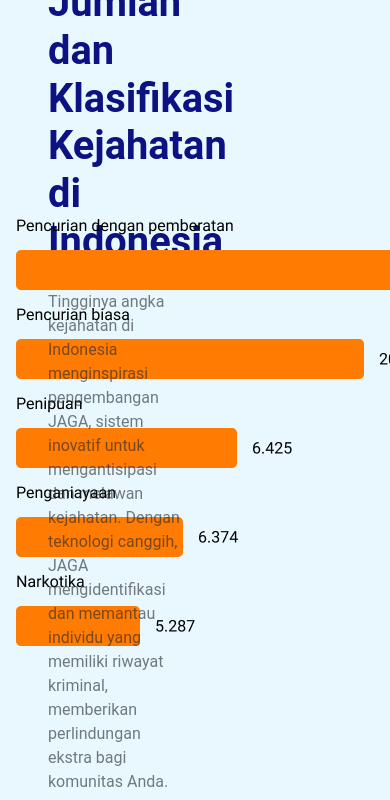
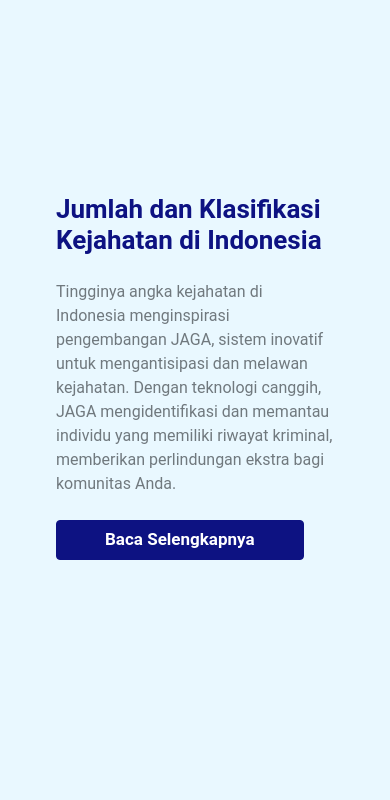
Before and after one commit to faidfadjri/jaga, a Laravel app: page / in a window 390 px wide; the page is wider, and only the part inside the window is pictured. Shown: the part 865-1665 px from the top of that part. Run offline with Laravel 10, Linux system fonts and the light colour scheme; some libraries are stand-ins or nearby versions.

Commit message:
feat: responsiveness

```diff
--- a/public/css/global.css
+++ b/public/css/global.css
@@ -197,3 +197,21 @@
   ::-webkit-scrollbar-thumb:hover {
     background: #555;
   }
+
+
+
+  /* MOBILE */
+
+  @media (max-width: 767px) {
+    .headline-1 {
+        font-size: 33px;
+    }
+
+    .headline-2 {
+        font-size: 26px;
+    }
+
+    .footer {
+        border-radius: 0.2em;
+    }
+  }
--- a/public/css/pages/home.css
+++ b/public/css/pages/home.css
@@ -10,6 +10,7 @@
     position: relative;
 }
 
+
 .line {
     position: absolute;
     width: 100%;
@@ -20,6 +21,7 @@
     position: absolute;
     right: 2%;
     bottom: 5%;
+    z-index: 100;
 }
 
 .feature-row {
@@ -59,3 +61,17 @@
     top: 14%;
     transform: rotate(-45deg);
 }
+
+@media (max-width: 767px) {
+    .illustration img {
+        height: 300px;
+    }
+
+    .illustration {
+        margin-top: 100px;
+    }
+
+    .whatsapp {
+        display: none;
+    }
+}
--- a/resources/views/templates/features.blade.php
+++ b/resources/views/templates/features.blade.php
@@ -1,6 +1,6 @@
-<section class="section" style="background: #E9F8FF">
+<section class="section p-2 p-lg-0" style="background: #E9F8FF">
     <div class="row align-items-center flex-grow-1 px-5 mb-5">
-        <div class="col-6 d-flex flex-column gap-4">
+        <div class="col-sm-12 col-lg-6 d-flex flex-column gap-4">
             <h2 class="headline-2 fw-bolder primary">Jumlah dan Klasifikasi <br> Kejahatan di Indonesia</h2>
             <p class="paragpraph opacity-60">
                 Tingginya angka kejahatan di Indonesia menginspirasi pengembangan JAGA, sistem inovatif untuk
@@ -10,18 +10,18 @@
             <a class="btn btn-primary px-5" style="width: fit-content">Baca Selengkapnya</a>
         </div>
 
-        <div class="col-6 d-flex align-items-center justify-content-center">
+        <div class="col-sm-12 col-lg-6 d-none d-lg-flex align-items-center justify-content-center">
             <img src="/assets/images/chart.png" alt="chart">
         </div>
     </div>
 </section>
 
-<section class="section">
+<section class="section p-2 p-lg-0">
     <div class="row align-items-center flex-grow-1 px-5 feature-row">
-        <div class="col-6 d-flex align-items-center justify-content-center">
+        <div class="col-sm-12 col-lg-6 d-flex align-items-center justify-content-center">
             <img src="/assets/images/bacain.svg" alt="barcode" width="400" height="400">
         </div>
-        <div class="col-6 d-flex flex-column gap-4">
+        <div class="col-sm-12 col-lg-6 d-flex flex-column gap-4">
             <h2 class="headline-2 fw-bolder primary">BACA-IN</h2>
             <p class="paragpraph opacity-60">
                 Barcode Scanner Integration scan kode barcode milik orang lain untuk melihat histori kriminal mereka,
@@ -33,9 +33,9 @@
     </div>
 </section>
 
-<section class="section">
+<section class="section p-2 p-lg-0">
     <div class="row align-items-center flex-grow-1 px-5 feature-row-right">
-        <div class="col-6 d-flex flex-column gap-4">
+        <div class="col-sm-12 col-lg-6 d-flex flex-column gap-4">
             <h2 class="headline-2 fw-bolder primary">REKSA</h2>
             <p class="paragpraph opacity-60">
                 <strong>Rekaman Sistem Aman</strong> lihat history kriminal orang - orang yang berada di sekitar anda.
@@ -44,18 +44,18 @@
             </p>
             <a class="btn btn-primary px-5" style="width: fit-content">Baca Selengkapnya</a>
         </div>
-        <div class="col-6 d-flex align-items-center justify-content-center">
+        <div class="col-sm-12 col-lg-6 d-flex align-items-center justify-content-center">
             <img src="/assets/images/reksa.svg" alt="barcode" width="400" height="400">
         </div>
     </div>
 </section>
 
-<section class="section">
+<section class="section p-2 p-lg-0">
     <div class="row align-items-center flex-grow-1 px-5 feature-row">
-        <div class="col-6 d-flex align-items-center justify-content-center">
+        <div class="col-sm-12 col-lg-6 d-flex align-items-center justify-content-center">
             <img src="/assets/images/sikat.svg" alt="barcode" width="400" height="400">
         </div>
-        <div class="col-6 d-flex flex-column gap-4">
+        <div class="col-sm-12 col-lg-6 d-flex flex-column gap-4">
             <h2 class="headline-2 fw-bolder primary">SIKAT</h2>
             <p class="paragpraph opacity-60">
                 <strong>Sistem Insiden dan Keluhan Aduan Terintegrasi</strong> laporkan segala tindakan kejahatan yang
--- a/resources/views/templates/footer.blade.php
+++ b/resources/views/templates/footer.blade.php
@@ -9,7 +9,7 @@
                     </p>
                 </div>
                 <div class="col">
-                    <ul class="d-flex gap-3" style="list-style: none">
+                    <ul class="d-flex flex-column flex-lg-row gap-3" style="list-style: none">
                         <li>
                             <a href="#" style="color: white; opacity: 80%" class="paragpraph">Tentang JAGA</a>
                         </li>
--- a/resources/views/templates/hero.blade.php
+++ b/resources/views/templates/hero.blade.php
@@ -3,12 +3,12 @@
     <img src="/assets/images/whatsapp.svg" alt="whatsapp" class="whatsapp">
 
     <div class="row align-items-center" style="flex-grow: 1; z-index: 10;">
-        <div class="col-6 d-flex align-items-center justify-content-center">
+        <div class="col-sm-12 col-lg-6 d-flex align-items-center justify-content-center">
             <div class="illustration">
                 <img src="/assets/images/police.svg" alt="police illustration">
             </div>
         </div>
-        <div class="col-6">
+        <div class="col-sm-12 col-lg-6 p-5 p-lg-0">
             <div class="hero-text">
                 <p class="headline-6">Selamat Datang di</p>
                 <h1 class="headline-1 primary fw-bolder">Jaringan Analisis & <br> Gugus Anti-Kriminal</h1>
--- a/resources/views/templates/navbar.blade.php
+++ b/resources/views/templates/navbar.blade.php
@@ -1,4 +1,4 @@
-<nav class="navbar navbar-expand-lg" style="z-index: 100; position: sticky; top: 0%">
+<nav class="navbar navbar-expand-lg" style="z-index: 100; position: sticky; top: 0;">
     <div class="container-fluid d-flex justify-content-between align-items-center">
         <a class="navbar-brand" href="#">
             <img src="/assets/images/logo.svg" alt="JAGA">
@@ -7,8 +7,9 @@
             aria-controls="navbarSupportedContent" aria-expanded="false" aria-label="Toggle navigation">
             <span class="navbar-toggler-icon"></span>
         </button>
-        <div class="collapse navbar-collapse d-inline-flex" style="max-width: fit-content" id="navbarSupportedContent">
-            <ul class="navbar-nav mb-2 mb-lg-0">
+        <div class="collapse navbar-collapse bg-white px-3 py-2 d-lg-flex align-items-lg-center justify-content-lg-between"
+            id="navbarSupportedContent">
+            <ul class="navbar-nav mb-2 ms-5 mb-lg-0" style="width: fit-content">
                 <li class="nav-item">
                     <a class="nav-link active" aria-current="page" href="#">Home</a>
                 </li>
@@ -19,7 +20,8 @@
                     <a class="nav-link" href="#">Menu</a>
                 </li>
             </ul>
+            <a href="/auth/login" class="btn btn-primary-outline px-4 ms-lg-3" style="width: fit-content">Masuk /
+                Daftar</a>
         </div>
-        <a href="/auth/login" class="btn btn-primary-outline px-4" style="width: fit-content">Masuk / Daftar</a>
     </div>
 </nav>
```
